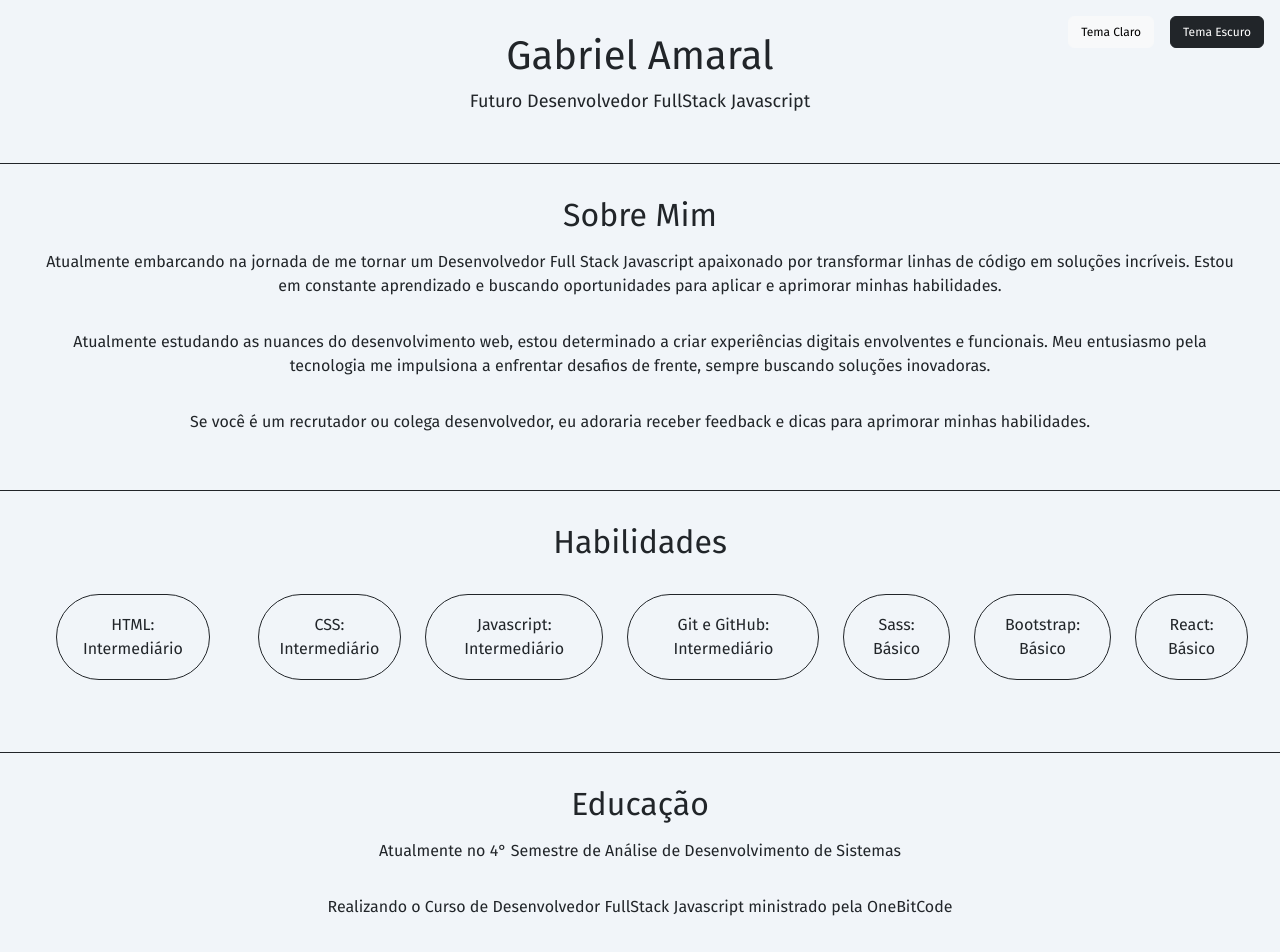
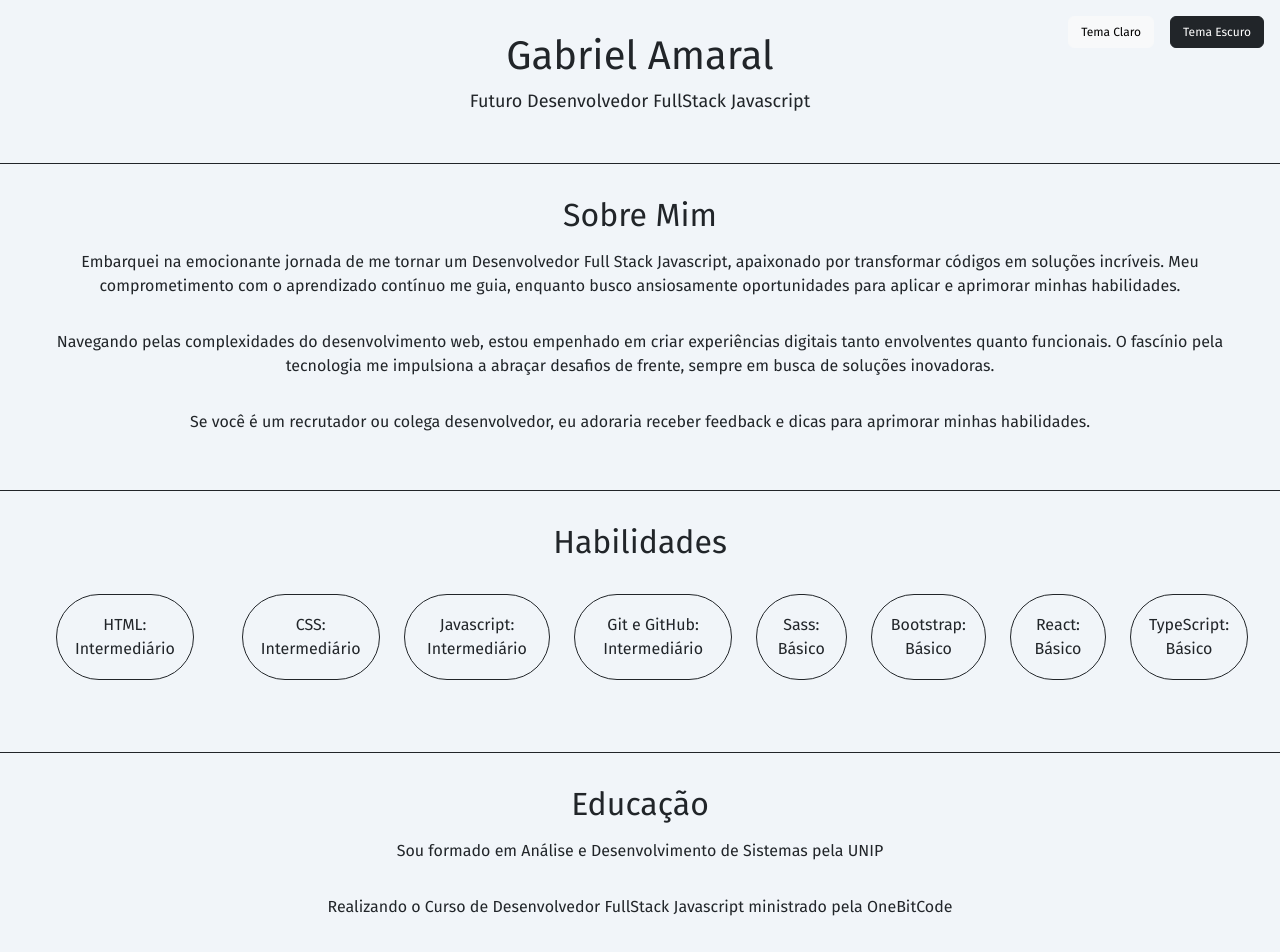
Before and after one commit to Gaabriel22/primeiro-site, a plain HTML site: page index.html in a window 1280 px wide. Shown: the top 952 px of the page. Drawn offline with nearby package versions, Linux system fonts and the light colour scheme.

Commit message:
Update index.html

```diff
--- a/index.html
+++ b/index.html
@@ -32,19 +32,18 @@
         <section id="sobre-mim">
             <h2>Sobre Mim</h2>
             <p>
-                Atualmente embarcando na jornada de me tornar um Desenvolvedor Full Stack Javascript apaixonado por
-                transformar linhas de código em soluções incríveis. Estou em constante aprendizado e buscando
+                Embarquei na emocionante jornada de me tornar um Desenvolvedor Full Stack Javascript, apaixonado por transformar
+                códigos em soluções incríveis. Meu comprometimento com o aprendizado contínuo me guia, enquanto busco ansiosamente
                 oportunidades para aplicar e aprimorar minhas habilidades.
             </p>
             <p>
-                Atualmente estudando as nuances do desenvolvimento web, estou determinado a criar experiências
-                digitais envolventes e funcionais. Meu entusiasmo pela tecnologia me impulsiona a enfrentar desafios de
-                frente, sempre buscando soluções inovadoras.
+                Navegando pelas complexidades do desenvolvimento web, estou empenhado em criar experiências digitais tanto
+                envolventes quanto funcionais. O fascínio pela tecnologia me impulsiona a abraçar desafios de frente, sempre em
+                busca de soluções inovadoras.
             </p>
             <p>
                 Se você é um recrutador ou colega desenvolvedor, eu adoraria receber feedback e dicas para aprimorar
-                minhas
-                habilidades.
+                minhas habilidades.
             </p>
         </section>
 
@@ -58,12 +57,13 @@
                 <li>Sass: Básico</li>
                 <li>Bootstrap: Básico</li>
                 <li>React: Básico</li>
+                <li>TypeScript: Básico</li>
             </ul>
         </section>
 
         <section id="educacao">
             <h2>Educação</h2>
-            <p>Atualmente no 4° Semestre de Análise de Desenvolvimento de Sistemas</p>
+            <p>Sou formado em Análise e Desenvolvimento de Sistemas pela UNIP</p>
             <p>Realizando o Curso de Desenvolvedor FullStack Javascript ministrado pela OneBitCode</p>
         </section>
 
@@ -88,7 +88,7 @@
     </main>
 
     <footer>
-        <p>&copy; 2023 Gabriel Amaral. Todos os direitos reservados.</p>
+        <p>&copy; 2024 Gabriel Amaral. Todos os direitos reservados.</p>
     </footer>
 </body>
 
```
